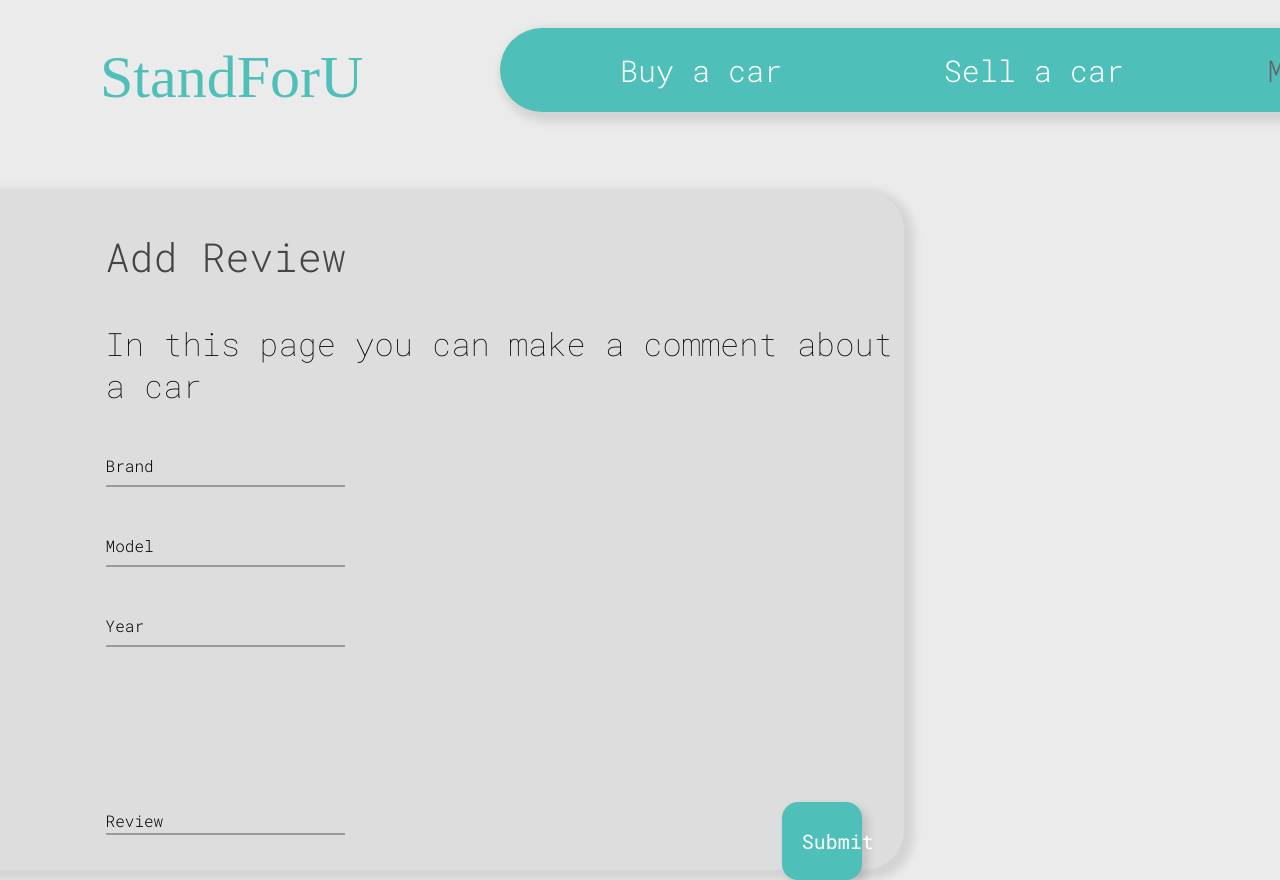
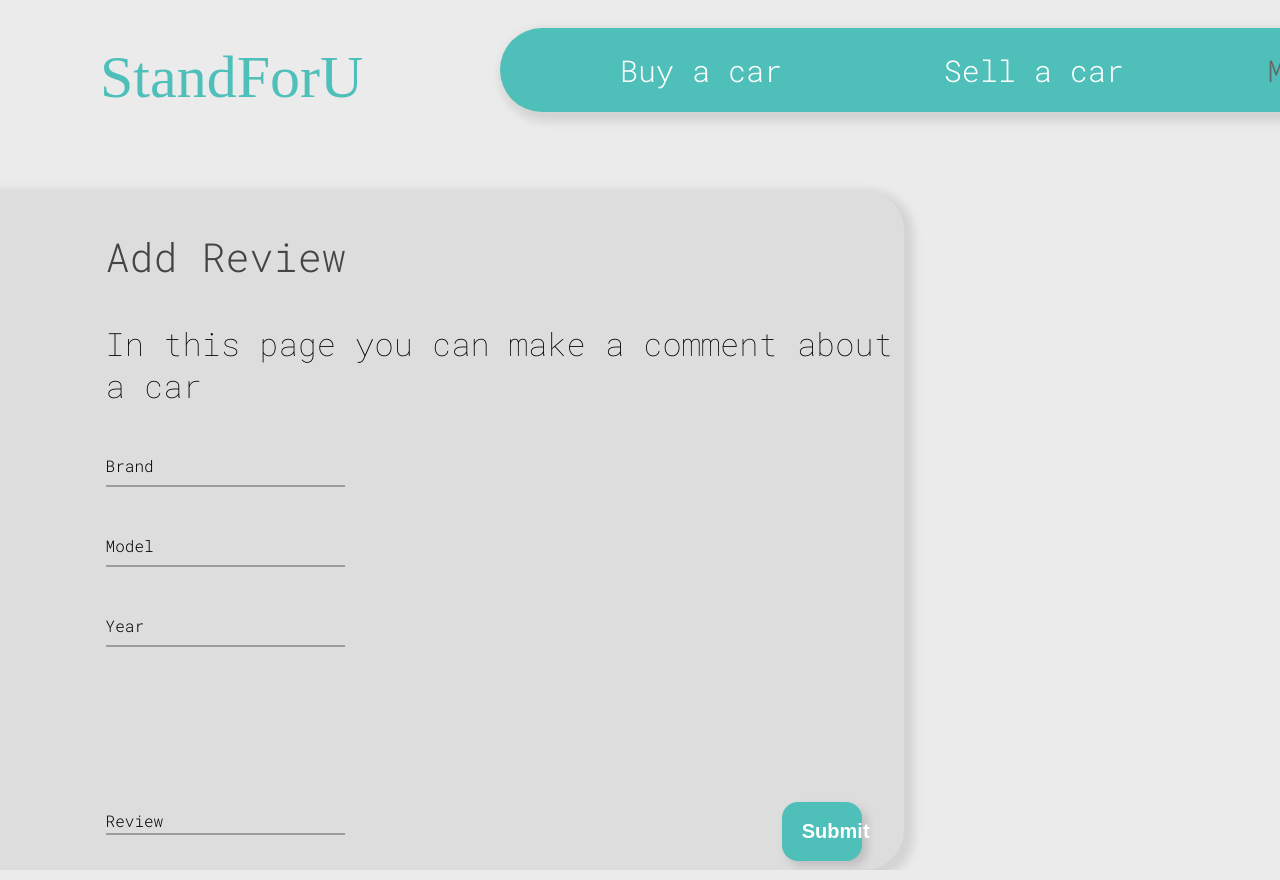
Before and after one commit to JoaoantonioViegas/StandForU, a React (Create React App) app in the folder standforu/: page /make-review in a window 1280 px wide. Shown: the top 880 px of the page. Built offline with nearby package versions, Linux system fonts and the light colour scheme; a web font is replaced by a local one.

Commit message:
reviews bacanz

```diff
--- a/standforu/src/components/pages/Makeareview.js
+++ b/standforu/src/components/pages/Makeareview.js
@@ -1,7 +1,20 @@
 import React from 'react'
 import Navbar from '../layout/Navbar'
 import './Makereview.css'
+import { useNavigate } from "react-router-dom";
 function Makeareview(props) {
+  let navigate = useNavigate();
+  const handleSubmit = (e) => {
+    e.preventDefault();
+    //verificar que o input brand, model, year, review não estão vazios
+    if(document.getElementById('brand').value === "" || document.getElementById('model').value === "" || document.getElementById('year').value === "" || document.getElementById('review').value === ""){
+      alert("Please fill all the fields");
+    }else{
+      alert("Review addedn successfully");
+      navigate(`/`);
+    }
+  }
+
   return (
     <div className='Review_page' >
         <Navbar link="makeareview" loggedIn={props.loggedIn}/>
@@ -36,7 +49,7 @@ function Makeareview(props) {
               <label for="review" class="MR_form__label4">Review</label>
               </p>
 
-              <label className='MR_btn'>Submit</label>
+              <button onClick={handleSubmit} className='MR_btn'>Submit</button>
 
             </div>
         </div>
```
